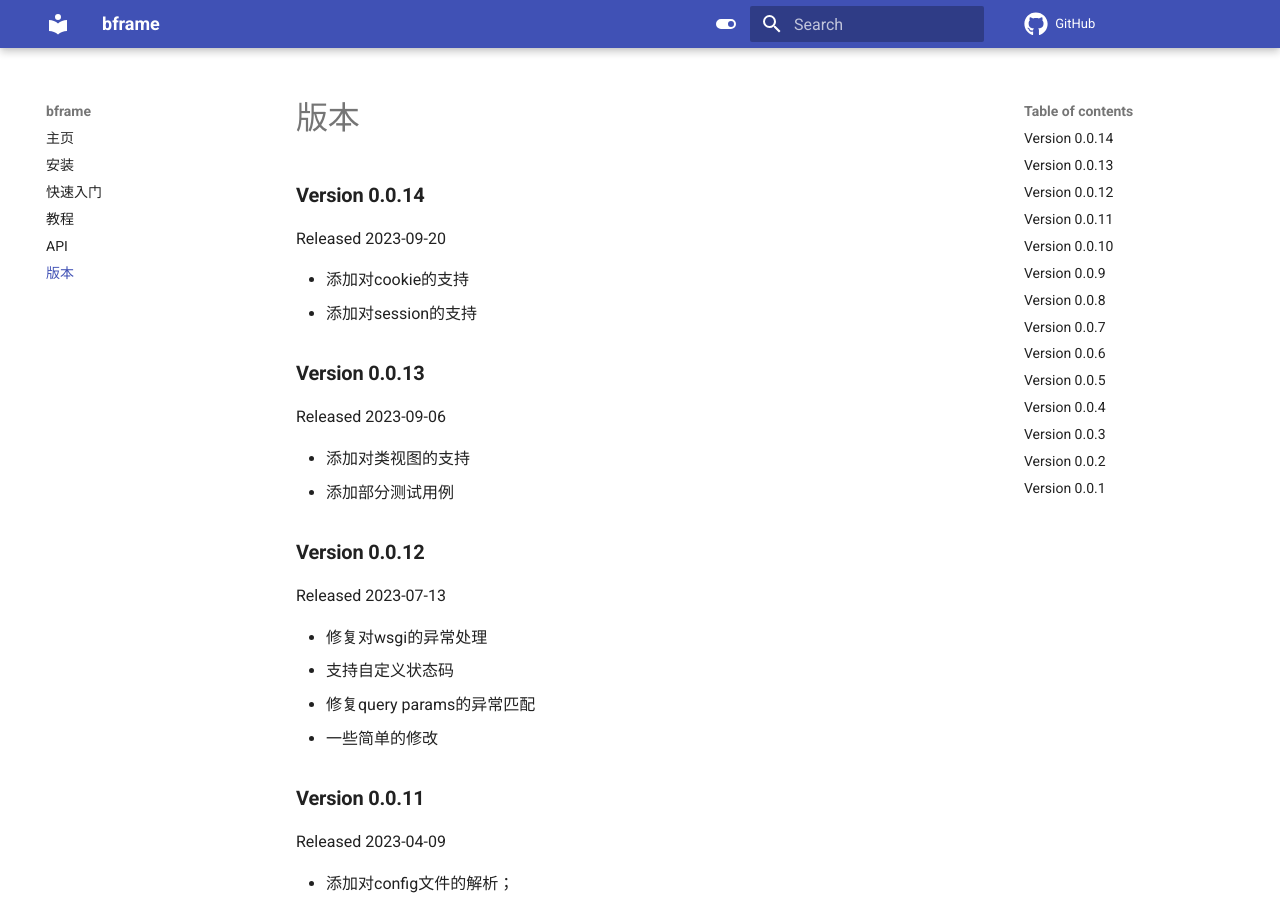
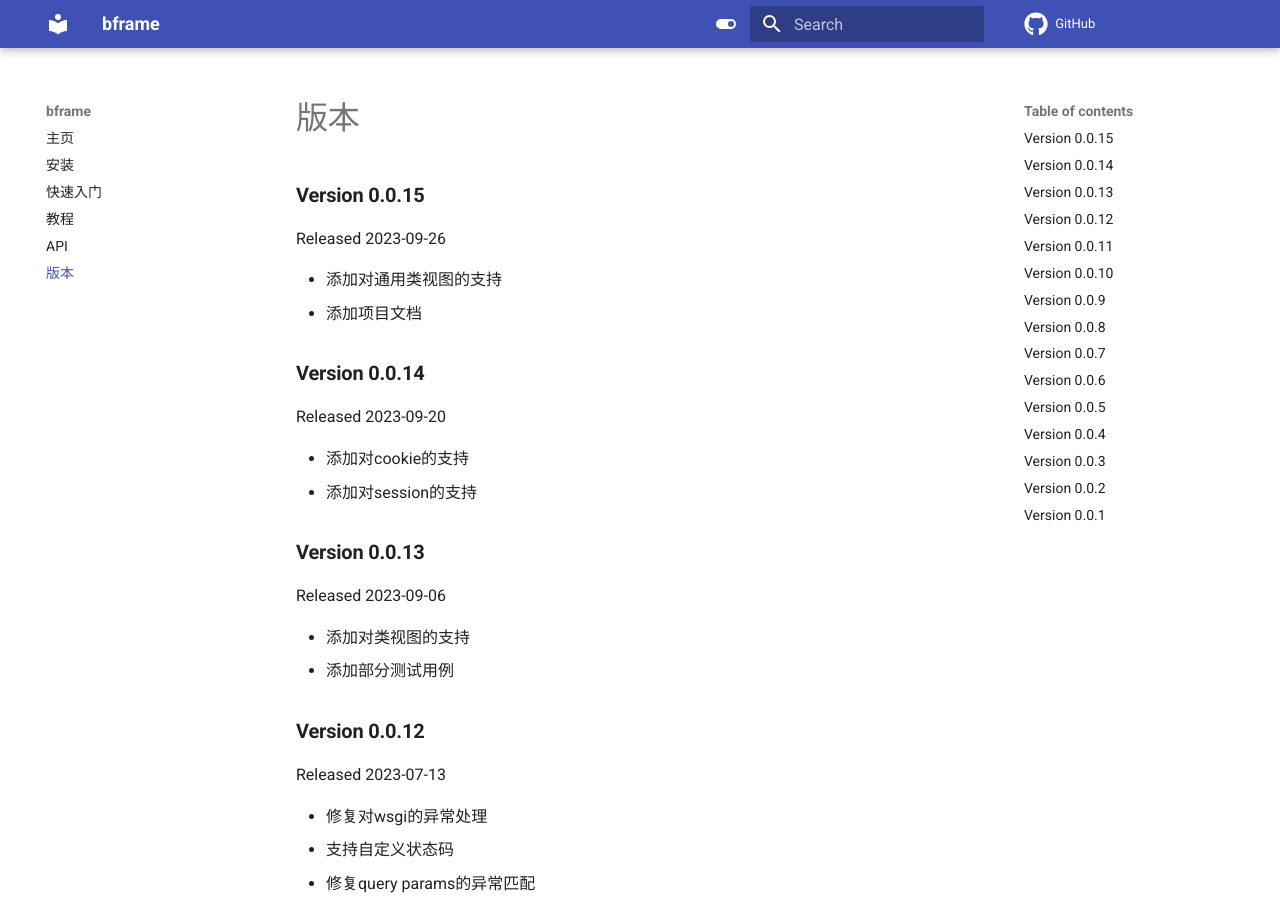
Before and after one commit to PyWebBuilders/bframe, an MkDocs documentation site: the page built from docs/changes.md, in a window 1280 px wide and 900 px high. Built offline with MkDocs 1.6.1 and Material for MkDocs 9.7.7, drawn with Linux system fonts in a browser that asks for light colours; comment, search, counter and statistics services are not loaded.

Commit message:
[docs] update project doc

```diff
--- a/docs/changes.md
+++ b/docs/changes.md
@@ -1,3 +1,11 @@
+### **Version 0.0.15**
+
+Released 2023-09-26
+
+- 添加对通用类视图的支持
+- 添加项目文档
+
+
 ### **Version 0.0.14**
 
 Released 2023-09-20
```
Also changed, not shown: docs/index.md (+1 -0 lines).
